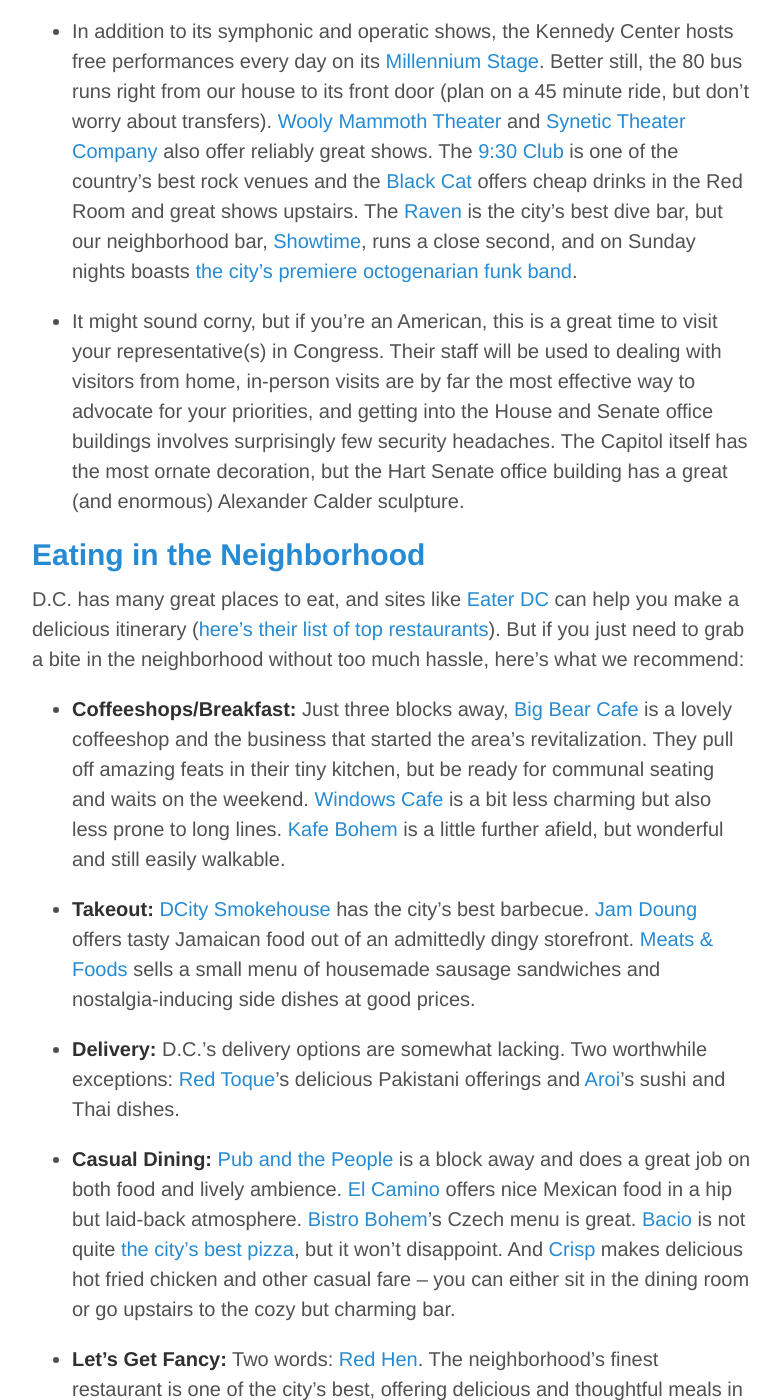
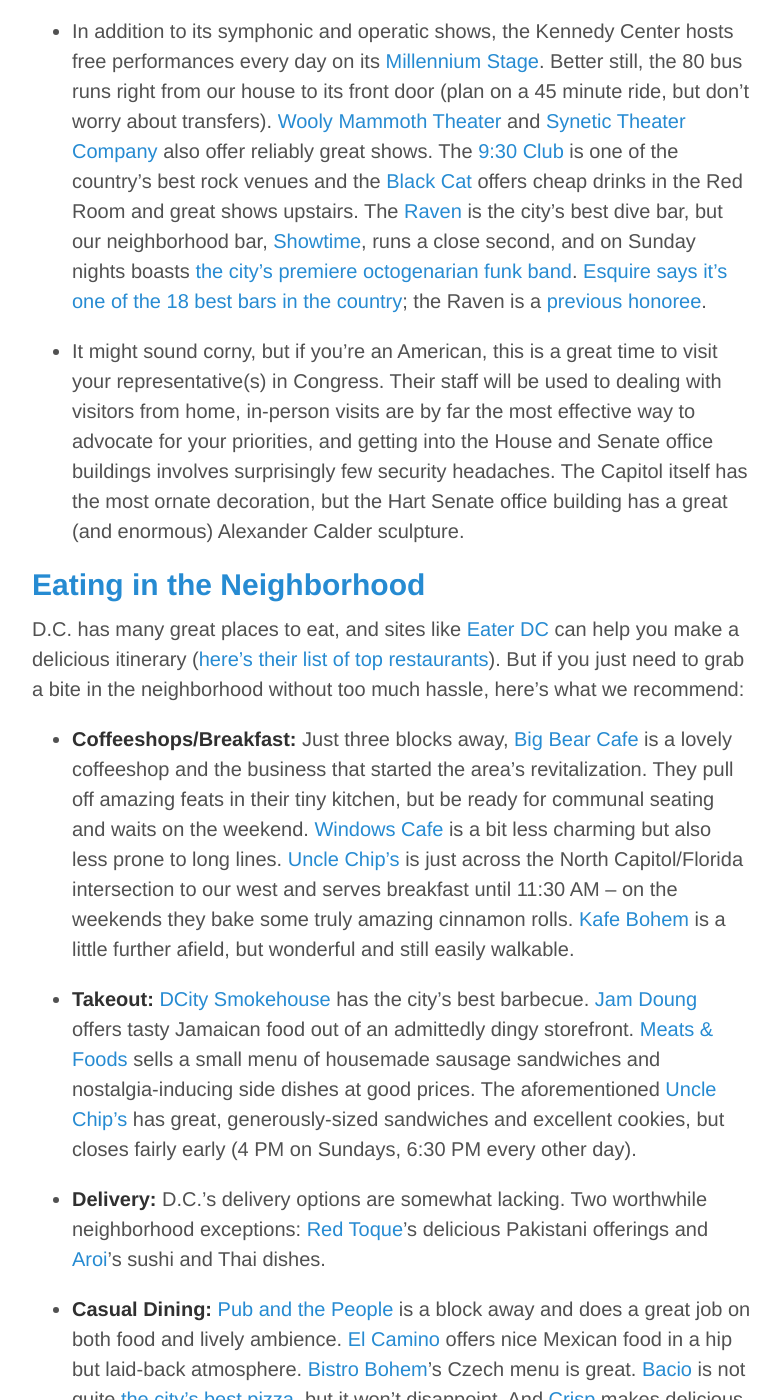
Before and after one commit to sbma44/sbma44.github.io, a Jekyll site: the page built from airbnb/index.md, in a window 1280 px wide and 1400 px high, scrolled down 6803 px. Shown: the whole window, without its empty margins (248-1028 px from the left). Built offline with Jekyll 4.4.1, drawn with Linux system fonts in a browser that asks for light colours.

Commit message:
add uncle chip's / esquire mention

```diff
--- a/airbnb/index.md
+++ b/airbnb/index.md
@@ -108,7 +108,7 @@
 
 - Eat some Ethiopian food! D.C. has many great restaurants, but most of the region's best cheap international cuisine is in the suburbs. Ethiopian is the one big exception. [Zenebech](http://www.zenebechdc.com/) is walkable from our house and does a great job. For a more ornate presentation, consider [Dukem](http://dukemrestaurant.com/) on U Street--they often perform music and/or a coffee ceremony for guests in the evening.
 
-- In addition to its symphonic and operatic shows, the Kennedy Center hosts free performances every day on its [Millennium Stage](http://www.kennedy-center.org/programs/millennium/). Better still, the 80 bus runs right from our house to its front door (plan on a 45 minute ride, but don't worry about transfers). [Wooly Mammoth Theater](http://www.woollymammoth.net/) and [Synetic Theater Company](http://www.synetictheater.org/) also offer reliably great shows. The [9:30 Club](http://www.930.com/) is one of the country's best rock venues and the [Black Cat](http://www.blackcatdc.com/) offers cheap drinks in the Red Room and great shows upstairs.  The [Raven](http://www.yelp.com/biz/the-raven-grill-washington) is the city's best dive bar, but our neighborhood bar, [Showtime](http://www.yelp.com/biz/showtime-lounge-washington), runs a close second, and on Sunday nights boasts [the city's premiere octogenarian funk band](http://www.washingtonian.com/blogs/afterhours/music/meet-the-81-year-old-lead-of-showtime-lounges-house-band.php).
+- In addition to its symphonic and operatic shows, the Kennedy Center hosts free performances every day on its [Millennium Stage](http://www.kennedy-center.org/programs/millennium/). Better still, the 80 bus runs right from our house to its front door (plan on a 45 minute ride, but don't worry about transfers). [Wooly Mammoth Theater](http://www.woollymammoth.net/) and [Synetic Theater Company](http://www.synetictheater.org/) also offer reliably great shows. The [9:30 Club](http://www.930.com/) is one of the country's best rock venues and the [Black Cat](http://www.blackcatdc.com/) offers cheap drinks in the Red Room and great shows upstairs.  The [Raven](http://www.yelp.com/biz/the-raven-grill-washington) is the city's best dive bar, but our neighborhood bar, [Showtime](http://www.yelp.com/biz/showtime-lounge-washington), runs a close second, and on Sunday nights boasts [the city's premiere octogenarian funk band](http://www.washingtonian.com/blogs/afterhours/music/meet-the-81-year-old-lead-of-showtime-lounges-house-band.php). [Esquire says it's one of the 18 best bars in the country](http://www.esquire.com/food-drink/bars/a44780/best-bars-in-america/); the Raven is a [previous honoree](https://www.washingtonpost.com/news/going-out-guide/wp/2013/05/29/six-d-c-bars-make-esquires-list-of-the-best-bars-in-america/).
 
 - It might sound corny, but if you're an American, this is a great time to visit your representative(s) in Congress. Their staff will be used to dealing with visitors from home, in-person visits are by far the most effective way to advocate for your priorities, and getting into the House and Senate office buildings involves surprisingly few security headaches. The Capitol itself has the most ornate decoration, but the Hart Senate office building has a great (and enormous) Alexander Calder sculpture.
 
@@ -116,11 +116,11 @@
 
 D.C. has many great places to eat, and sites like [Eater DC](http://dc.eater.com/) can help you make a delicious itinerary ([here's their list of top restaurants](http://dc.eater.com/maps/the-38-essential-washington-restaurants-january-2015)). But if you just need to grab a bite in the neighborhood without too much hassle, here's what we recommend:
 
-- **Coffeeshops/Breakfast:** Just three blocks away, [Big Bear Cafe](http://www.bigbearcafe-dc.com/) is a lovely coffeeshop and the business that started the area's revitalization. They pull off amazing feats in their tiny kitchen, but be ready for communal seating and waits on the weekend. [Windows Cafe](http://www.yelp.com/biz/windows-cafe-and-market-washington) is a bit less charming but also less prone to long lines. [Kafe Bohem](http://www.yelp.com/biz/kafe-bohem-washington-2) is a little further afield, but wonderful and still easily walkable.
+- **Coffeeshops/Breakfast:** Just three blocks away, [Big Bear Cafe](http://www.bigbearcafe-dc.com/) is a lovely coffeeshop and the business that started the area's revitalization. They pull off amazing feats in their tiny kitchen, but be ready for communal seating and waits on the weekend. [Windows Cafe](http://www.yelp.com/biz/windows-cafe-and-market-washington) is a bit less charming but also less prone to long lines. [Uncle Chip's](http://unclechips.com/retail-store) is just across the North Capitol/Florida intersection to our west and serves breakfast until 11:30 AM -- on the weekends they bake some truly amazing cinnamon rolls. [Kafe Bohem](http://www.yelp.com/biz/kafe-bohem-washington-2) is a little further afield, but wonderful and still easily walkable.
 
-- **Takeout:** [DCity Smokehouse](http://dcitysmokehouse.com) has the city's best barbecue. [Jam Doung](http://www.yelp.com/biz/jam-doung-style-cuisine-washington) offers tasty Jamaican food out of an admittedly dingy storefront. [Meats &amp; Foods](http://www.meatsandfoods.com/) sells a small menu of housemade sausage sandwiches and nostalgia-inducing side dishes at good prices.
+- **Takeout:** [DCity Smokehouse](http://dcitysmokehouse.com) has the city's best barbecue. [Jam Doung](http://www.yelp.com/biz/jam-doung-style-cuisine-washington) offers tasty Jamaican food out of an admittedly dingy storefront. [Meats &amp; Foods](http://www.meatsandfoods.com/) sells a small menu of housemade sausage sandwiches and nostalgia-inducing side dishes at good prices. The aforementioned [Uncle Chip's](http://unclechips.com/retail-store) has great, generously-sized sandwiches and excellent cookies, but closes fairly early (4 PM on Sundays, 6:30 PM every other day).
 
-- **Delivery:** D.C.'s delivery options are somewhat lacking. Two worthwhile exceptions: [Red Toque](http://www.yelp.com/biz/red-toque-caf%C3%A9-washington-2)'s delicious Pakistani offerings and [Aroi](http://www.yelp.com/biz/aroi-fine-thai-and-japanese-cuisine-washington)'s sushi and Thai dishes.
+- **Delivery:** D.C.'s delivery options are somewhat lacking. Two worthwhile neighborhood exceptions: [Red Toque](http://www.yelp.com/biz/red-toque-caf%C3%A9-washington-2)'s delicious Pakistani offerings and [Aroi](http://www.yelp.com/biz/aroi-fine-thai-and-japanese-cuisine-washington)'s sushi and Thai dishes.
 
 - **Casual Dining:** [Pub and the People](http://www.thepubandthepeople.com/) is a block away and does a great job on both food and lively ambience. [El Camino](http://www.yelp.com/biz/el-camino-washington-2) offers nice Mexican food in a hip but laid-back atmosphere. [Bistro Bohem](http://www.yelp.com/biz/bistro-bohem-washington)'s Czech menu is great. [Bacio](http://www.yelp.com/biz/bacio-pizzeria-washington) is not quite [the city's best pizza](http://dcist.com/2013/09/the_best_pizzas_in_dc.php), but it won't disappoint. And [Crisp](http://www.crispdc.com/) makes delicious hot fried chicken and other casual fare -- you can either sit in the dining room or go upstairs to the cozy but charming bar.
 
```
